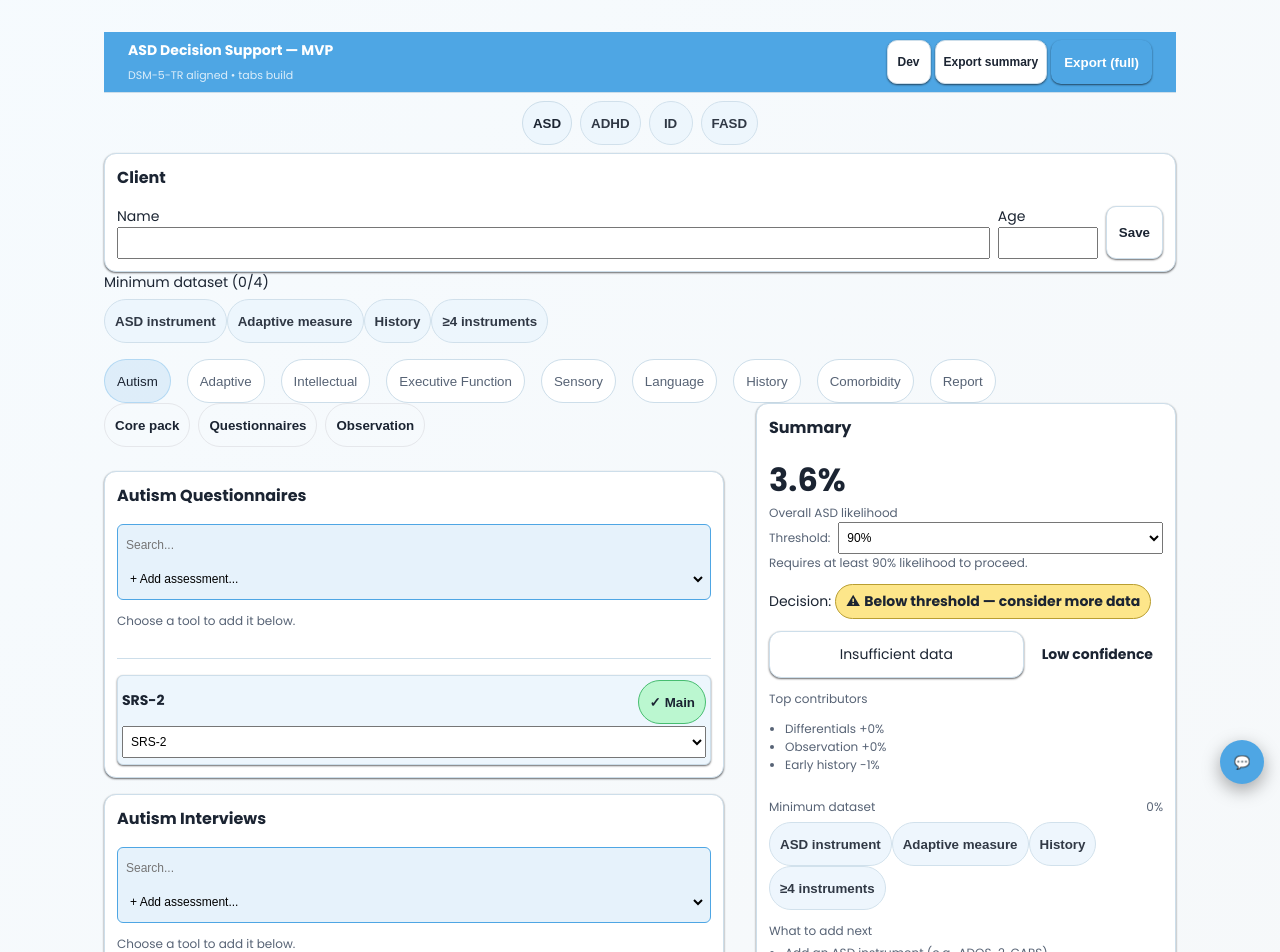
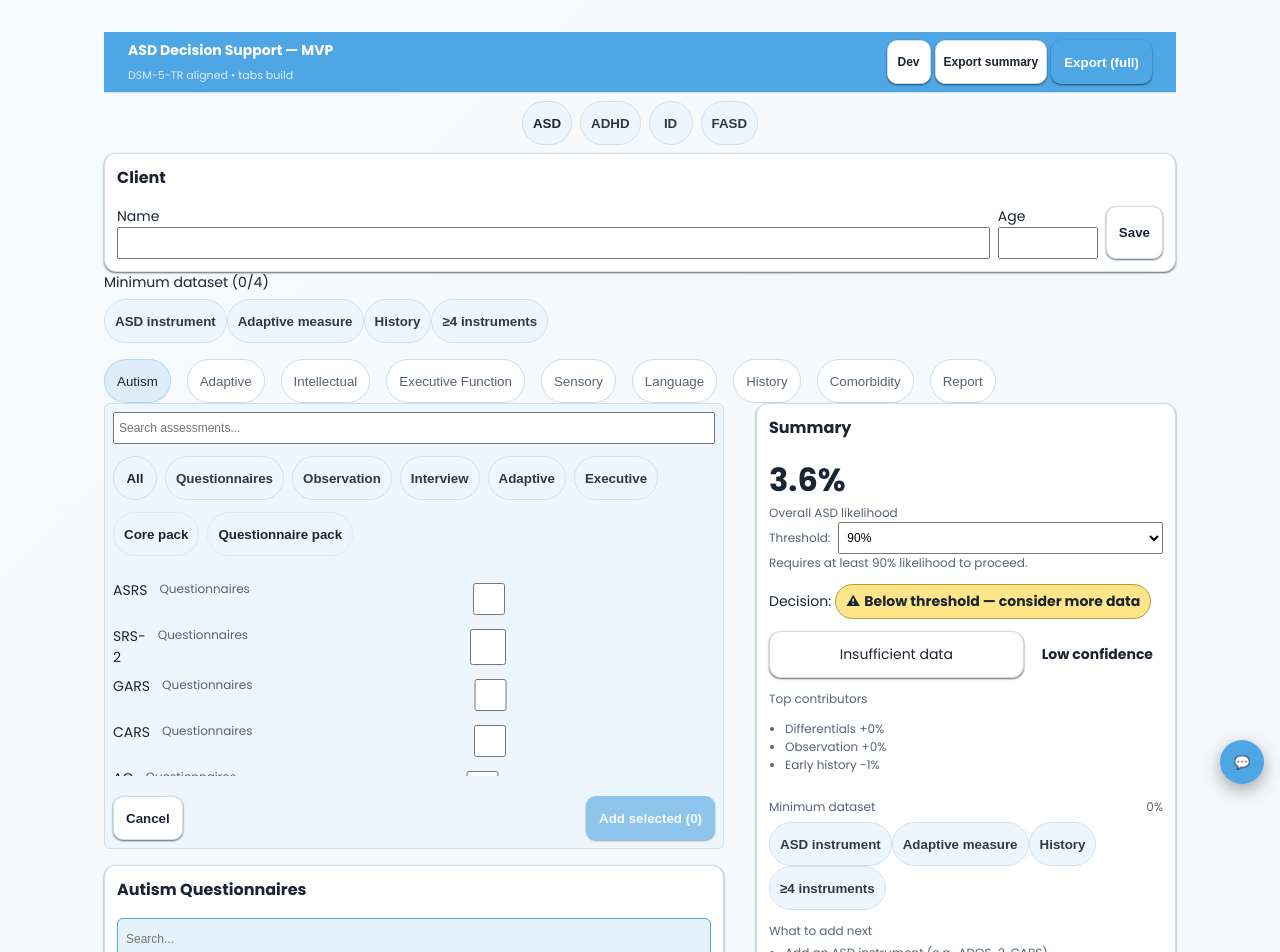
Before and after one commit to dolorvi/asd-ds, a React (Vite) app: page / in a window 1280 px wide. Shown: the top 952 px of the page. Built offline with nearby package versions, Linux system fonts and the light colour scheme; the HTML template or start-up script is replaced by a standard one.

Commit message:
feat: add assessment selector

```diff
--- a/src/App.tsx
+++ b/src/App.tsx
@@ -29,7 +29,7 @@ import { AsrsPanel } from "./panels/AsrsPanel";
 import { AbasPanel } from "./panels/AbasPanel";
 import { SummaryPanel } from "./panels/SummaryPanel";
 import { VinelandPanel } from "./panels/VinelandPanel";
-import { QuickAddPresets } from "./components/QuickAddPresets";
+import { AssessmentSelector } from "./components/AssessmentSelector";
 import { ReportPanel } from "./panels/ReportPanel";
 import { AssessmentPanel } from "./panels/AssessmentPanel";
 import { GenericInstrumentPanel } from "./panels/GenericInstrumentPanel";
@@ -395,7 +395,7 @@ export default function App() {
             <section className="stack stack--lg">
               {activeTab === 0 && (
                 <>
-                  <QuickAddPresets
+                  <AssessmentSelector
                     assessments={assessments}
                     setAssessments={setAssessments}
                   />
--- /dev/null
+++ b/src/components/AssessmentSelector.tsx
@@ -0,0 +1,161 @@
+import React, { useMemo, useState } from "react";
+import type { AssessmentSelection } from "../types";
+
+const CATEGORY_MAP: Record<string, string> = {
+  "Autism questionnaires": "Questionnaires",
+  "Autism observations": "Observation",
+  "Autism interviews": "Interview",
+  "Adaptive questionnaires": "Adaptive",
+  "Executive function questionnaires": "Executive",
+};
+
+const FILTERS = ["All", "Questionnaires", "Observation", "Interview", "Adaptive", "Executive"] as const;
+
+const PRESETS: Record<string, string[]> = {
+  core: ["SRS-2", "ADOS", "ADI-R", "Vineland"],
+  questionnaires: ["SRS-2", "ASRS", "ABAS3", "BRIEF2"],
+};
+
+export function AssessmentSelector({
+  assessments,
+  setAssessments,
+}: {
+  assessments: AssessmentSelection[];
+  setAssessments: (
+    fn: (arr: AssessmentSelection[]) => AssessmentSelection[],
+  ) => void;
+}) {
+  const [filter, setFilter] = useState<(typeof FILTERS)[number]>("All");
+  const [search, setSearch] = useState("");
+  const [selected, setSelected] = useState<Set<string>>(new Set());
+
+  const allOptions = useMemo(() => {
+    const seen = new Set<string>();
+    const opts: { name: string; category: string; domain: string }[] = [];
+    assessments.forEach((a) => {
+      const category = CATEGORY_MAP[a.domain];
+      a.options.forEach((opt) => {
+        if (category && !seen.has(opt)) {
+          seen.add(opt);
+          opts.push({ name: opt, category, domain: a.domain });
+        }
+      });
+    });
+    return opts;
+  }, [assessments]);
+
+  const filtered = allOptions.filter((o) => {
+    const matchesFilter = filter === "All" || o.category === filter;
+    const matchesSearch = o.name.toLowerCase().includes(search.toLowerCase());
+    return matchesFilter && matchesSearch;
+  });
+
+  const toggle = (name: string) => {
+    setSelected((prev) => {
+      const next = new Set(prev);
+      if (next.has(name)) next.delete(name);
+      else next.add(name);
+      return next;
+    });
+  };
+
+  const handleAdd = () => {
+    selected.forEach((name) => {
+      const meta = allOptions.find((o) => o.name === name);
+      if (!meta) return;
+      setAssessments((arr) => {
+        if (arr.some((a) => a.selected === name)) return arr;
+        const template = arr.find((a) => a.domain === meta.domain);
+        if (!template) return arr;
+        return [
+          ...arr,
+          { domain: meta.domain, options: template.options, selected: name, primary: false },
+        ];
+      });
+    });
+    setSelected(new Set());
+  };
+
+  const handlePreset = (key: keyof typeof PRESETS) => {
+    setSelected((prev) => {
+      const next = new Set(prev);
+      PRESETS[key].forEach((name) => next.add(name));
+      return next;
+    });
+  };
+
+  return (
+    <div className="assessment-selector stack stack--md">
+      <input
+        type="text"
+        placeholder="Search assessments..."
+        value={search}
+        onChange={(e) => setSearch(e.target.value)}
+      />
+      <div className="row row--wrap" style={{ gap: 8 }}>
+        {FILTERS.map((f) => (
+          <button
+            key={f}
+            type="button"
+            className={`chip${filter === f ? " chip--active" : ""}`}
+            onClick={() => setFilter(f)}
+            aria-pressed={filter === f}
+          >
+            {f}
+          </button>
+        ))}
+      </div>
+      <div className="pill-row" style={{ marginBottom: 8 }}>
+        <button
+          type="button"
+          className="pill"
+          onClick={() => handlePreset("core")}
+        >
+          Core pack
+        </button>
+        <button
+          type="button"
+          className="pill"
+          onClick={() => handlePreset("questionnaires")}
+        >
+          Questionnaire pack
+        </button>
+      </div>
+      <div className="assessment-list stack">
+        {filtered.map((o) => (
+          <label key={o.name} className="row row--between assessment-item">
+            <span style={{ flex: 1 }}>{o.name}</span>
+            <span className="small" style={{ width: 120 }}>
+              {o.category}
+            </span>
+            <input
+              type="checkbox"
+              checked={selected.has(o.name)}
+              onChange={() => toggle(o.name)}
+              aria-label={`Select ${o.name}`}
+            />
+          </label>
+        ))}
+      </div>
+      <div className="row row--between" style={{ marginTop: 8 }}>
+        <button
+          type="button"
+          className="btn"
+          onClick={() => setSelected(new Set())}
+        >
+          Cancel
+        </button>
+        <button
+          type="button"
+          className="btn btn--accent"
+          onClick={handleAdd}
+          disabled={selected.size === 0}
+        >
+          Add selected ({selected.size})
+        </button>
+      </div>
+    </div>
+  );
+}
+
+export default AssessmentSelector;
--- a/src/index.css
+++ b/src/index.css
@@ -118,6 +118,10 @@ button:disabled{opacity:.6;cursor:not-allowed}
 .assessment-placeholder{padding:4px;border:2px dashed var(--border);border-radius:6px;text-align:center;color:var(--muted)}
 .text-danger{color:color-mix(in hsl,var(--tone-danger) 60%,black 40%)}
 
+.assessment-selector{background:var(--elev);border:1px solid var(--border);border-radius:6px;padding:8px}
+.assessment-list{max-height:200px;overflow:auto}
+.assessment-item{padding:4px 0}
+
 /* progress bar */
 .progress-bar{width:100%;height:8px;background:var(--tone-neutral);border-radius:4px;overflow:hidden}
 .progress-bar__fill{height:100%;background:var(--accent-2)}
```
